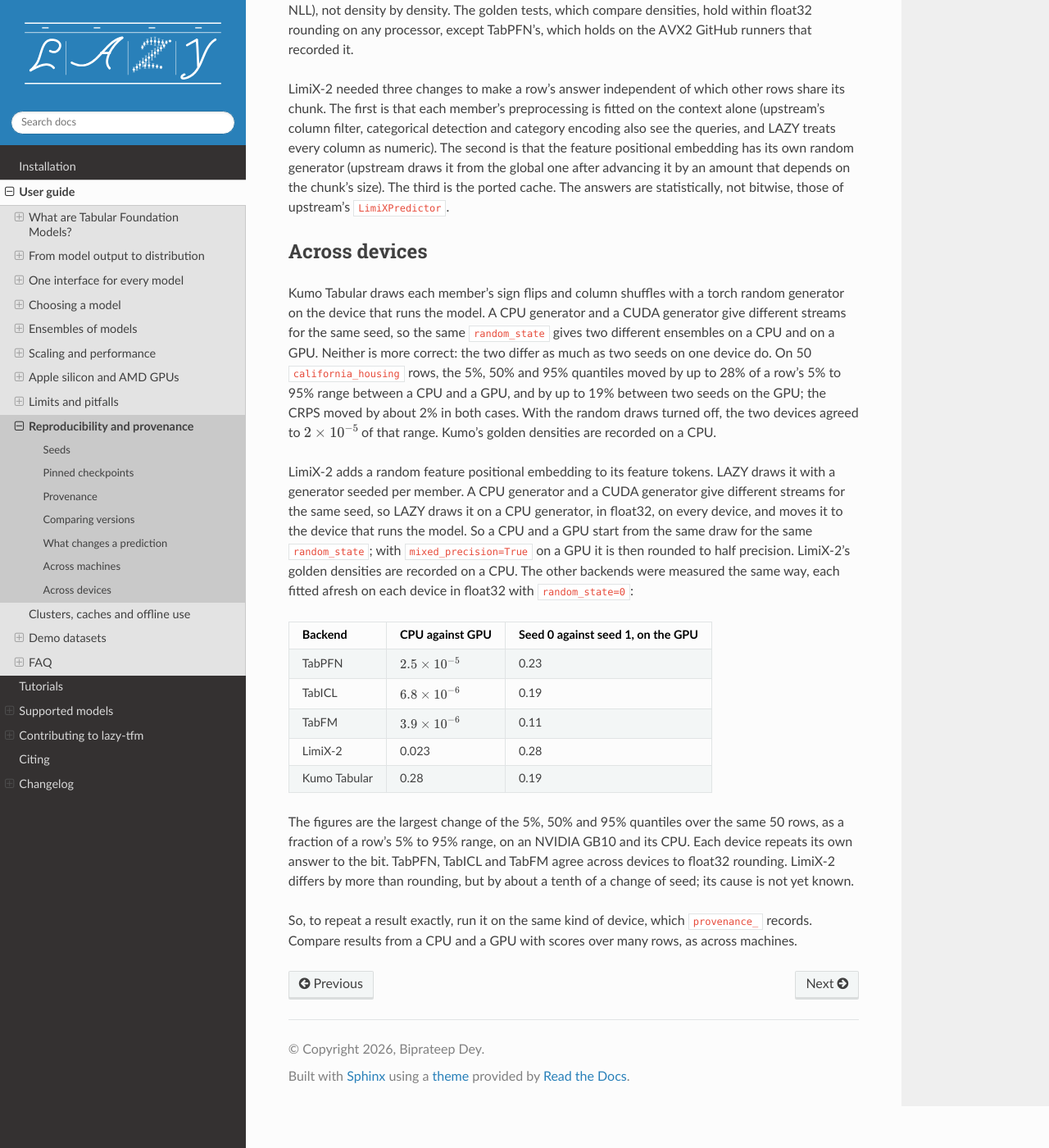
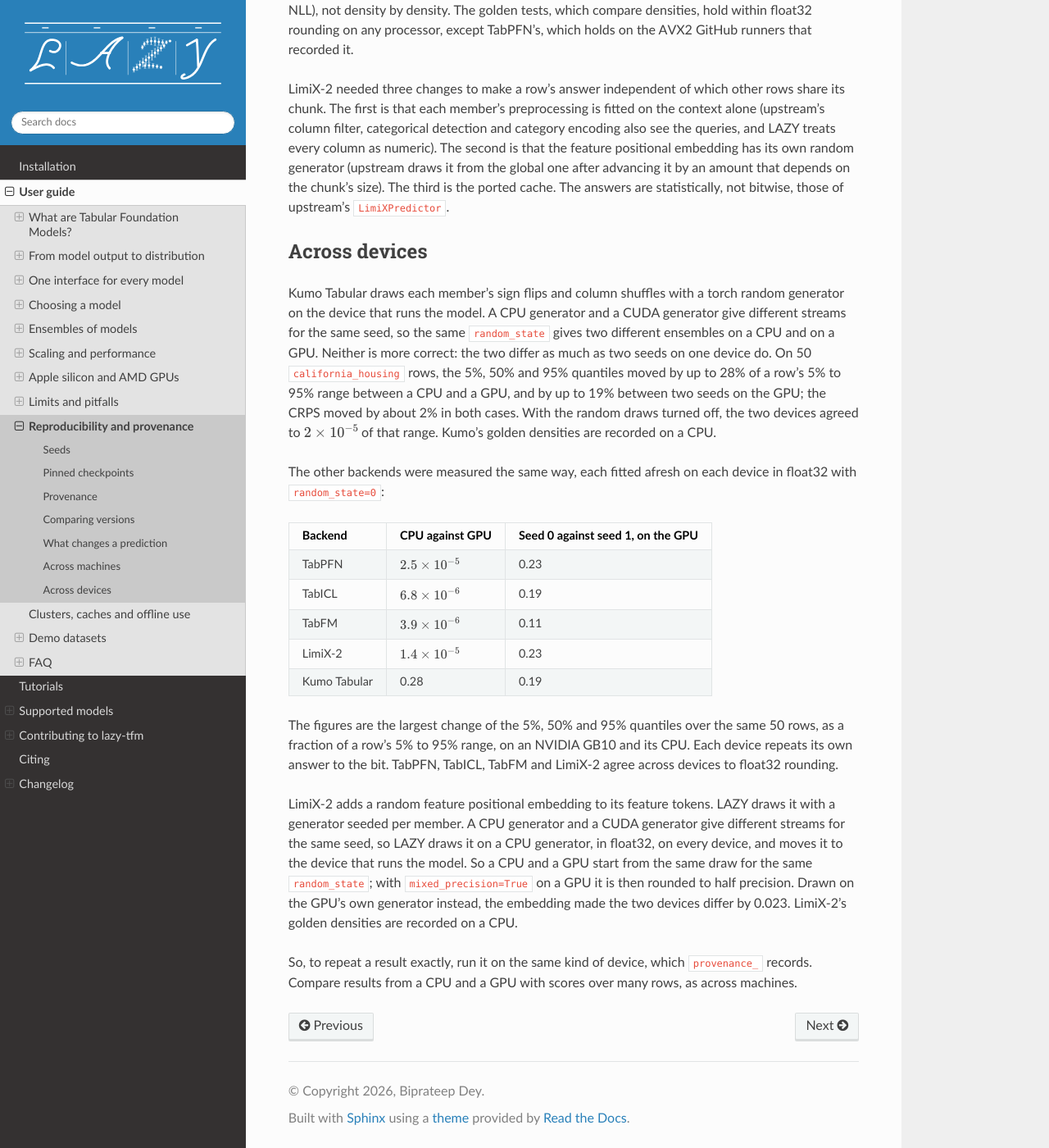
Before and after one commit to biprateep/lazy-tfm, a Sphinx documentation site: the page built from docs/guide/reproducibility.md, in a window 1280 px wide and 1400 px high, scrolled down 3138 px. Shown: the whole window at 82% size. Built offline with Sphinx 7.4.7 and the Read the Docs theme 3.1.0, drawn with Linux system fonts in a browser that asks for light colours; pages that are not in the unit, such as notebooks, are missing from menus.

Commit message:
State LimiX-2's measured agreement across devices
The GPU run on #221 measured this branch: LimiX-2's GPU and CPU
quantiles now agree to 1.4e-5 of the 5% to 95% range, float32 rounding,
down from 0.023. The reproducibility table gives the new figure, and the
text no longer calls the cause unknown.

Co-Authored-By: Claude Opus 5.5 <noreply@anthropic.com>
Claude-Session: https://claude.ai/code/session_01JkqiRk7T18G6RWangKXyJ7

```diff
--- a/docs/guide/reproducibility.md
+++ b/docs/guide/reproducibility.md
@@ -169,13 +169,6 @@ two seeds on the GPU; the CRPS moved by about 2% in both cases. With the
 random draws turned off, the two devices agreed to $2 \times 10^{-5}$ of that
 range. Kumo's golden densities are recorded on a CPU.
 
-LimiX-2 adds a random feature positional embedding to its feature tokens.
-LAZY draws it with a generator seeded per member. A CPU generator and a CUDA
-generator give different streams for the same seed, so LAZY draws it on a CPU
-generator, in float32, on every device, and moves it to the device that runs
-the model. So a CPU and a GPU start from the same draw for the same
-`random_state`; with `mixed_precision=True` on a GPU it is then rounded to
-half precision. LimiX-2's golden densities are recorded on a CPU.
 The other backends were measured the same way, each fitted afresh on each
 device in float32 with `random_state=0`:
 
@@ -184,15 +177,23 @@ device in float32 with `random_state=0`:
 | TabPFN | $2.5 \times 10^{-5}$ | 0.23 |
 | TabICL | $6.8 \times 10^{-6}$ | 0.19 |
 | TabFM | $3.9 \times 10^{-6}$ | 0.11 |
-| LimiX-2 | 0.023 | 0.28 |
+| LimiX-2 | $1.4 \times 10^{-5}$ | 0.23 |
 | Kumo Tabular | 0.28 | 0.19 |
 
 The figures are the largest change of the 5%, 50% and 95% quantiles over the
 same 50 rows, as a fraction of a row's 5% to 95% range, on an NVIDIA GB10 and
-its CPU. Each device repeats its own answer to the bit. TabPFN, TabICL and
-TabFM agree across devices to float32 rounding. LimiX-2 differs by more than
-rounding, but by about a tenth of a change of seed; its cause is not yet
-known.
+its CPU. Each device repeats its own answer to the bit. TabPFN, TabICL, TabFM
+and LimiX-2 agree across devices to float32 rounding.
+
+LimiX-2 adds a random feature positional embedding to its feature tokens.
+LAZY draws it with a generator seeded per member. A CPU generator and a CUDA
+generator give different streams for the same seed, so LAZY draws it on a CPU
+generator, in float32, on every device, and moves it to the device that runs
+the model. So a CPU and a GPU start from the same draw for the same
+`random_state`; with `mixed_precision=True` on a GPU it is then rounded to
+half precision. Drawn on the GPU's own generator instead, the embedding
+made the two devices differ by 0.023. LimiX-2's golden densities are recorded
+on a CPU.
 
 So, to repeat a result exactly, run it on the same kind of device, which
 `provenance_` records. Compare results from a CPU and a GPU with scores over
```
